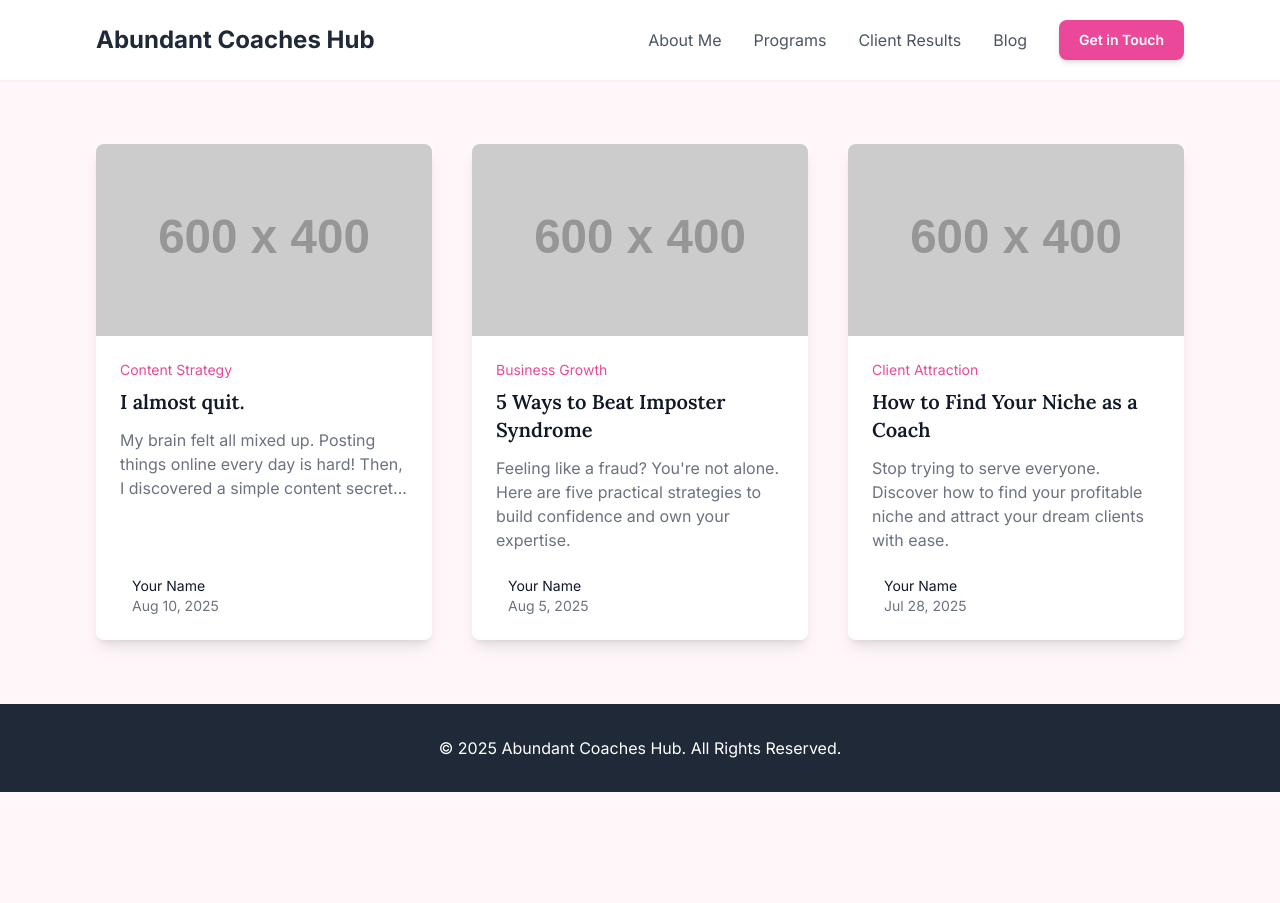
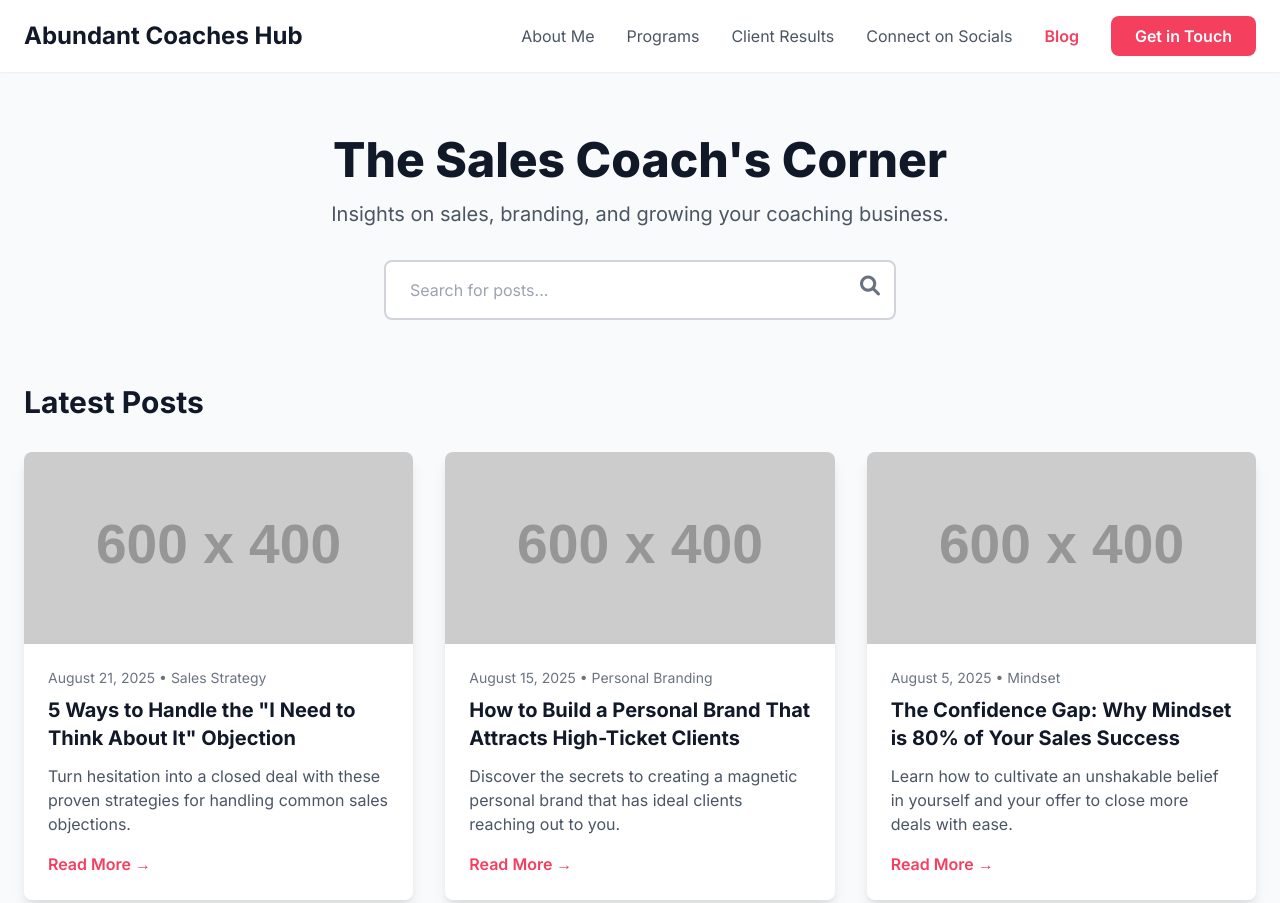
Before and after one commit to taiba143/Website, a plain HTML site: page blog.html in a window 1280 px wide. Shown: the top 903 px of the page. Before the commit the page ends 800 px from the top, so only its background shows below. Drawn offline with nearby package versions, Linux system fonts and the light colour scheme; placeholder pictures from the web are drawn by us.

Commit message:
feat: added blog.html

```diff
--- a/blog.html
+++ b/blog.html
@@ -4,148 +4,201 @@
     <meta charset="UTF-8">
     <meta name="viewport" content="width=device-width, initial-scale=1.0">
     <title>Blog - Abundant Coaches Hub</title>
+    <!-- Tailwind CSS -->
     <script src="https://cdn.tailwindcss.com"></script>
+    <!-- Google Fonts: Inter -->
     <link rel="preconnect" href="https://fonts.googleapis.com">
     <link rel="preconnect" href="https://fonts.gstatic.com" crossorigin>
-    <link href="https://fonts.googleapis.com/css2?family=Inter:wght@400;600;700&family=Lora:ital,wght@0,400;0,600;1,400&display=swap" rel="stylesheet">
+    <link href="https://fonts.googleapis.com/css2?family=Inter:wght@400;500;600;700;800;900&display=swap" rel="stylesheet">
+    <!-- Font Awesome for Icons -->
+    <link rel="stylesheet" href="https://cdnjs.cloudflare.com/ajax/libs/font-awesome/6.0.0-beta3/css/all.min.css">
+    <!-- Custom Styles -->
     <style>
         body {
             font-family: 'Inter', sans-serif;
-            background-color: #FFF7F9; /* A very light pink background */
+            scroll-behavior: smooth;
         }
-        h1, h2, h3, h4, h5, h6 {
-            font-family: 'Lora', serif;
+        .blog-card {
+            background: white;
+            border-radius: 0.5rem;
+            box-shadow: 0 10px 15px -3px rgba(0, 0, 0, 0.1), 0 4px 6px -2px rgba(0, 0, 0, 0.05);
+            transition: transform 0.3s ease, box-shadow 0.3s ease;
+            overflow: hidden;
         }
-        .text-brand-pink {
-            color: #EC4899; /* pink-500 */
-        }
-        .bg-brand-pink {
-            background-color: #EC4899; /* pink-500 */
-        }
-        .hover\:bg-brand-pink-dark:hover {
-            background-color: #DB2777; /* pink-600 */
-        }
-        .border-brand-pink {
-            border-color: #EC4899; /* pink-500 */
+        .blog-card:hover {
+            transform: translateY(-5px);
+            box-shadow: 0 20px 25px -5px rgba(0, 0, 0, 0.1), 0 10px 10px -5px rgba(0, 0, 0, 0.04);
         }
     </style>
 </head>
-<body class="text-gray-800">
+<body class="bg-gray-50">
 
-    <!-- Navigation Bar -->
-    <nav class="bg-white shadow-sm sticky top-0 z-10">
-        <div class="max-w-6xl mx-auto px-4 sm:px-6 lg:px-8">
-            <div class="flex justify-between items-center h-20">
-                <!-- Logo -->
-                <div class="flex-shrink-0">
-                    <a href="index.html" class="text-2xl font-bold text-gray-800">Abundant Coaches Hub</a>
-                </div>
-                <!-- Desktop Nav Links & Button -->
-                <div class="hidden md:flex items-center space-x-8">
-                     <a href="#" class="text-gray-600 hover:text-brand-pink text-base font-medium">About Me</a>
-                     <a href="#" class="text-gray-600 hover:text-brand-pink text-base font-medium">Programs</a>
-                     <a href="#" class="text-gray-600 hover:text-brand-pink text-base font-medium">Client Results</a>
-                     <a href="blog.html" class="text-gray-600 hover:text-brand-pink text-base font-medium">Blog</a>
-                     <a href="#" class="bg-brand-pink text-white hover:bg-brand-pink-dark px-5 py-2.5 rounded-lg text-sm font-semibold shadow-md transition-transform transform hover:scale-105">Get in Touch</a>
+    <!-- Header -->
+    <header class="bg-white shadow-sm sticky top-0 z-50">
+        <nav class="container mx-auto px-6 py-4 flex justify-between items-center">
+            <div class="text-2xl font-bold text-gray-900"><a href="index.html">Abundant Coaches Hub</a></div>
+            <div class="hidden md:flex items-center space-x-8">
+                <a class="text-gray-600 hover:text-rose-500 transition" href="index.html#about">About Me</a>
+                <a class="text-gray-600 hover:text-rose-500 transition" href="index.html#services">Programs</a>
+                <a class="text-gray-600 hover:text-rose-500 transition" href="index.html#testimonials">Client Results</a>
+                <a class="text-gray-600 hover:text-rose-500 transition" href="index.html#socials">Connect on Socials</a>
+                <a class="text-rose-500 font-semibold transition" href="blog.html">Blog</a>
+                <a class="ml-4 px-6 py-2 text-white font-semibold rounded-lg bg-rose-500 hover:bg-rose-600 transition-all duration-300 transform hover:-translate-y-0.5" href="claritycall.html">Get in Touch</a>
+            </div>
+            <button id="mobile-menu-button" class="md:hidden text-gray-700 focus:outline-none">
+                <svg class="w-6 h-6" fill="none" stroke="currentColor" viewBox="0 0 24 24" xmlns="http://www.w3.org/2000/svg"><path stroke-linecap="round" stroke-linejoin="round" stroke-width="2" d="M4 6h16M4 12h16m-7 6h7"></path></svg>
+            </button>
+        </nav>
+        <!-- Mobile Menu -->
+        <div id="mobile-menu" class="hidden md:hidden px-6 pt-2 pb-4">
+            <a class="block py-2 text-gray-600 hover:text-rose-500" href="index.html#about">About Me</a>
+            <a class="block py-2 text-gray-600 hover:text-rose-500" href="index.html#services">Programs</a>
+            <a class="block py-2 text-gray-600 hover:text-rose-500" href="index.html#testimonials">Client Results</a>
+            <a class="block py-2 text-gray-600 hover:text-rose-500" href="index.html#socials">Connect on Socials</a>
+            <a class="block py-2 text-rose-500 font-semibold" href="blog.html">Blog</a>
+            <a class="block mt-2 px-6 py-2 text-white font-semibold rounded-lg bg-rose-500 hover:bg-rose-600 text-center" href="claritycall.html">Get in Touch</a>
+        </div>
+    </header>
+
+    <!-- Main Content -->
+    <main class="container mx-auto px-6 py-16">
+
+        <!-- Blog Header & Search -->
+        <section class="text-center mb-16">
+            <h1 class="text-5xl font-extrabold text-gray-900">The Sales Coach's Corner</h1>
+            <p class="mt-4 text-xl text-gray-600">Insights on sales, branding, and growing your coaching business.</p>
+            <div class="mt-8 max-w-lg mx-auto">
+                <div class="relative">
+                    <input type="search" id="blog-search" placeholder="Search for posts..." class="w-full px-6 py-4 rounded-lg border-2 border-gray-300 focus:ring-rose-500 focus:border-rose-500 transition">
+                    <button class="absolute top-0 right-0 mt-3 mr-4 text-gray-500 hover:text-rose-500">
+                        <i class="fas fa-search text-xl"></i>
+                    </button>
                 </div>
             </div>
-        </div>
-    </nav>
+        </section>
 
-    <!-- Main Content -->
-    <div class="py-12 sm:py-16">
-        <div class="max-w-6xl mx-auto px-4 sm:px-6 lg:px-8">
-            <!-- Blog Posts Grid -->
-            <div class="grid gap-10 md:grid-cols-2 lg:grid-cols-3">
+        <!-- Latest Posts -->
+        <section id="latest-posts" class="mb-16">
+            <h2 class="text-3xl font-bold text-gray-900 mb-8">Latest Posts</h2>
+            <div class="grid md:grid-cols-2 lg:grid-cols-3 gap-8">
+                <!-- Blog Post Card 1 -->
+                <div class="blog-card">
+                    <img class="w-full h-48 object-cover" src="https://placehold.co/600x400/fecdd3/44403c?text=Sales+Tips" alt="Blog post image">
+                    <div class="p-6">
+                        <p class="text-sm text-gray-500 mb-2">August 21, 2025 • Sales Strategy</p>
+                        <h3 class="text-xl font-bold text-gray-900 mb-3">5 Ways to Handle the "I Need to Think About It" Objection</h3>
+                        <p class="text-gray-600 mb-4">Turn hesitation into a closed deal with these proven strategies for handling common sales objections.</p>
+                        <a href="#" class="font-semibold text-rose-500 hover:text-rose-600">Read More &rarr;</a>
+                    </div>
+                </div>
+                <!-- Blog Post Card 2 -->
+                <div class="blog-card">
+                    <img class="w-full h-48 object-cover" src="https://placehold.co/600x400/fbcfe8/44403c?text=Branding" alt="Blog post image">
+                    <div class="p-6">
+                        <p class="text-sm text-gray-500 mb-2">August 15, 2025 • Personal Branding</p>
+                        <h3 class="text-xl font-bold text-gray-900 mb-3">How to Build a Personal Brand That Attracts High-Ticket Clients</h3>
+                        <p class="text-gray-600 mb-4">Discover the secrets to creating a magnetic personal brand that has ideal clients reaching out to you.</p>
+                        <a href="#" class="font-semibold text-rose-500 hover:text-rose-600">Read More &rarr;</a>
+                    </div>
+                </div>
+                 <!-- Blog Post Card 3 -->
+                <div class="blog-card">
+                    <img class="w-full h-48 object-cover" src="https://placehold.co/600x400/f5d0fe/44403c?text=Mindset" alt="Blog post image">
+                    <div class="p-6">
+                        <p class="text-sm text-gray-500 mb-2">August 5, 2025 • Mindset</p>
+                        <h3 class="text-xl font-bold text-gray-900 mb-3">The Confidence Gap: Why Mindset is 80% of Your Sales Success</h3>
+                        <p class="text-gray-600 mb-4">Learn how to cultivate an unshakable belief in yourself and your offer to close more deals with ease.</p>
+                        <a href="#" class="font-semibold text-rose-500 hover:text-rose-600">Read More &rarr;</a>
+                    </div>
+                </div>
+            </div>
+        </section>
 
-                <!-- Blog Post Tile 1 -->
-                <article class="flex flex-col overflow-hidden rounded-lg shadow-lg">
-                    <div class="flex-shrink-0">
-                        <img class="h-48 w-full object-cover" src="https://placehold.co/600x400/fce7f3/db2777?text=Mindset" alt="Abstract image related to mindset" onerror="this.onerror=null;this.src='https://placehold.co/600x400/fce7f3/db2777?text=Image+Error';">
+        <!-- Popular Posts -->
+        <section id="popular-posts">
+            <h2 class="text-3xl font-bold text-gray-900 mb-8">Popular Posts</h2>
+            <div class="grid md:grid-cols-2 lg:grid-cols-3 gap-8">
+                <!-- Popular Post Card 1 -->
+                <div class="blog-card">
+                    <img class="w-full h-48 object-cover" src="https://placehold.co/600x400/ddd6fe/44403c?text=LinkedIn" alt="Blog post image">
+                    <div class="p-6">
+                        <p class="text-sm text-gray-500 mb-2">July 28, 2025 • Lead Generation</p>
+                        <h3 class="text-xl font-bold text-gray-900 mb-3">Stop Selling, Start Serving: A Guide to LinkedIn Content</h3>
+                        <p class="text-gray-600 mb-4">How to create valuable content on LinkedIn that builds trust and generates inbound leads without being salesy.</p>
+                        <a href="#" class="font-semibold text-rose-500 hover:text-rose-600">Read More &rarr;</a>
                     </div>
-                    <div class="flex flex-1 flex-col justify-between bg-white p-6">
-                        <div class="flex-1">
-                            <p class="text-sm font-medium text-brand-pink">
-                                <a href="i-almost-quit.html" class="hover:underline">Content Strategy</a>
-                            </p>
-                            <a href="i-almost-quit.html" class="mt-2 block">
-                                <h2 class="text-xl font-semibold text-gray-900">I almost quit.</h2>
-                                <p class="mt-3 text-base text-gray-500">My brain felt all mixed up. Posting things online every day is hard! Then, I discovered a simple content secret...</p>
-                            </a>
-                        </div>
-                        <div class="mt-6 flex items-center">
-                            <div class="ml-3">
-                                <p class="text-sm font-medium text-gray-900">Your Name</p>
-                                <div class="flex space-x-1 text-sm text-gray-500">
-                                    <time datetime="2025-08-10">Aug 10, 2025</time>
-                                </div>
-                            </div>
-                        </div>
+                </div>
+                <!-- Popular Post Card 2 -->
+                <div class="blog-card">
+                    <img class="w-full h-48 object-cover" src="https://placehold.co/600x400/c7d2fe/44403c?text=Pricing" alt="Blog post image">
+                    <div class="p-6">
+                        <p class="text-sm text-gray-500 mb-2">July 19, 2025 • Business</p>
+                        <h3 class="text-xl font-bold text-gray-900 mb-3">Are You Charging Enough? How to Price Your Coaching Packages</h3>
+                        <p class="text-gray-600 mb-4">A step-by-step guide to confidently pricing your services to reflect the value you provide.</p>
+                        <a href="#" class="font-semibold text-rose-500 hover:text-rose-600">Read More &rarr;</a>
                     </div>
-                </article>
+                </div>
+                 <!-- Popular Post Card 3 -->
+                <div class="blog-card">
+                    <img class="w-full h-48 object-cover" src="https://placehold.co/600x400/bfdbfe/44403c?text=Discovery+Calls" alt="Blog post image">
+                    <div class="p-6">
+                        <p class="text-sm text-gray-500 mb-2">July 10, 2025 • Sales Calls</p>
+                        <h3 class="text-xl font-bold text-gray-900 mb-3">The Anatomy of a Perfect Discovery Call</h3>
+                        <p class="text-gray-600 mb-4">From the first hello to the final close, here's a framework for discovery calls that convert.</p>
+                        <a href="#" class="font-semibold text-rose-500 hover:text-rose-600">Read More &rarr;</a>
+                    </div>
+                </div>
+            </div>
+        </section>
 
-                <!-- Blog Post Tile 2 -->
-                <article class="flex flex-col overflow-hidden rounded-lg shadow-lg">
-                    <div class="flex-shrink-0">
-                        <img class="h-48 w-full object-cover" src="https://placehold.co/600x400/fce7f3/db2777?text=Growth" alt="Abstract image related to growth" onerror="this.onerror=null;this.src='https://placehold.co/600x400/fce7f3/db2777?text=Image+Error';">
-                    </div>
-                    <div class="flex flex-1 flex-col justify-between bg-white p-6">
-                        <div class="flex-1">
-                            <p class="text-sm font-medium text-brand-pink">
-                                <a href="imposter-syndrome.html" class="hover:underline">Business Growth</a>
-                            </p>
-                            <a href="imposter-syndrome.html" class="mt-2 block">
-                                <h2 class="text-xl font-semibold text-gray-900">5 Ways to Beat Imposter Syndrome</h2>
-                                <p class="mt-3 text-base text-gray-500">Feeling like a fraud? You're not alone. Here are five practical strategies to build confidence and own your expertise.</p>
-                            </a>
-                        </div>
-                        <div class="mt-6 flex items-center">
-                           <div class="ml-3">
-                                <p class="text-sm font-medium text-gray-900">Your Name</p>
-                                <div class="flex space-x-1 text-sm text-gray-500">
-                                    <time datetime="2025-08-05">Aug 5, 2025</time>
-                                </div>
-                            </div>
-                        </div>
-                    </div>
-                </article>
-
-                <!-- Blog Post Tile 3 -->
-                <article class="flex flex-col overflow-hidden rounded-lg shadow-lg">
-                    <div class="flex-shrink-0">
-                        <img class="h-48 w-full object-cover" src="https://placehold.co/600x400/fce7f3/db2777?text=Clients" alt="Abstract image related to clients" onerror="this.onerror=null;this.src='https://placehold.co/600x400/fce7f3/db2777?text=Image+Error';">
-                    </div>
-                    <div class="flex flex-1 flex-col justify-between bg-white p-6">
-                        <div class="flex-1">
-                            <p class="text-sm font-medium text-brand-pink">
-                                <a href="find-your-niche.html" class="hover:underline">Client Attraction</a>
-                            </p>
-                            <a href="find-your-niche.html" class="mt-2 block">
-                                <h2 class="text-xl font-semibold text-gray-900">How to Find Your Niche as a Coach</h2>
-                                <p class="mt-3 text-base text-gray-500">Stop trying to serve everyone. Discover how to find your profitable niche and attract your dream clients with ease.</p>
-                            </a>
-                        </div>
-                        <div class="mt-6 flex items-center">
-                            <div class="ml-3">
-                                <p class="text-sm font-medium text-gray-900">Your Name</p>
-                                <div class="flex space-x-1 text-sm text-gray-500">
-                                    <time datetime="2025-07-28">Jul 28, 2025</time>
-                                </div>
-                            </div>
-                        </div>
-                    </div>
-                </article>
-
-            </div>
-        </div>
-    </div>
+    </main>
 
     <!-- Footer -->
-    <footer class="bg-gray-800 text-white">
-        <div class="max-w-6xl mx-auto py-8 px-4 sm:px-6 lg:px-8 text-center">
-            <p>&copy; 2025 Abundant Coaches Hub. All Rights Reserved.</p>
+    <footer class="bg-white text-gray-700 mt-16">
+        <div class="container mx-auto px-6 py-8 text-center">
+            <p>© 2025 Abundant Coaches Hub. All Rights Reserved.</p>
+            <p class="text-sm mt-2">Making sales simple, easy & fun!</p>
         </div>
     </footer>
 
+    <script>
+        // JavaScript for mobile menu toggle
+        const mobileMenuButton = document.getElementById('mobile-menu-button');
+        const mobileMenu = document.getElementById('mobile-menu');
+
+        mobileMenuButton.addEventListener('click', () => {
+            mobileMenu.classList.toggle('hidden');
+        });
+
+        // Close mobile menu when a link is clicked
+        const mobileMenuLinks = mobileMenu.getElementsByTagName('a');
+        for (let link of mobileMenuLinks) {
+            link.addEventListener('click', () => {
+                if (!mobileMenu.classList.contains('hidden')) {
+                    mobileMenu.classList.add('hidden');
+                }
+            });
+        }
+
+        // Basic search functionality (for demonstration)
+        const searchInput = document.getElementById('blog-search');
+        const blogCards = document.querySelectorAll('.blog-card');
+
+        searchInput.addEventListener('keyup', (e) => {
+            const searchTerm = e.target.value.toLowerCase();
+
+            blogCards.forEach(card => {
+                const title = card.querySelector('h3').textContent.toLowerCase();
+                const description = card.querySelector('p').textContent.toLowerCase();
+
+                if (title.includes(searchTerm) || description.includes(searchTerm)) {
+                    card.style.display = 'block';
+                } else {
+                    card.style.display = 'none';
+                }
+            });
+        });
+    </script>
+
 </body>
 </html>
```
Also changed, not shown: i-almost-quit.html (deleted, +0 -107 lines).
